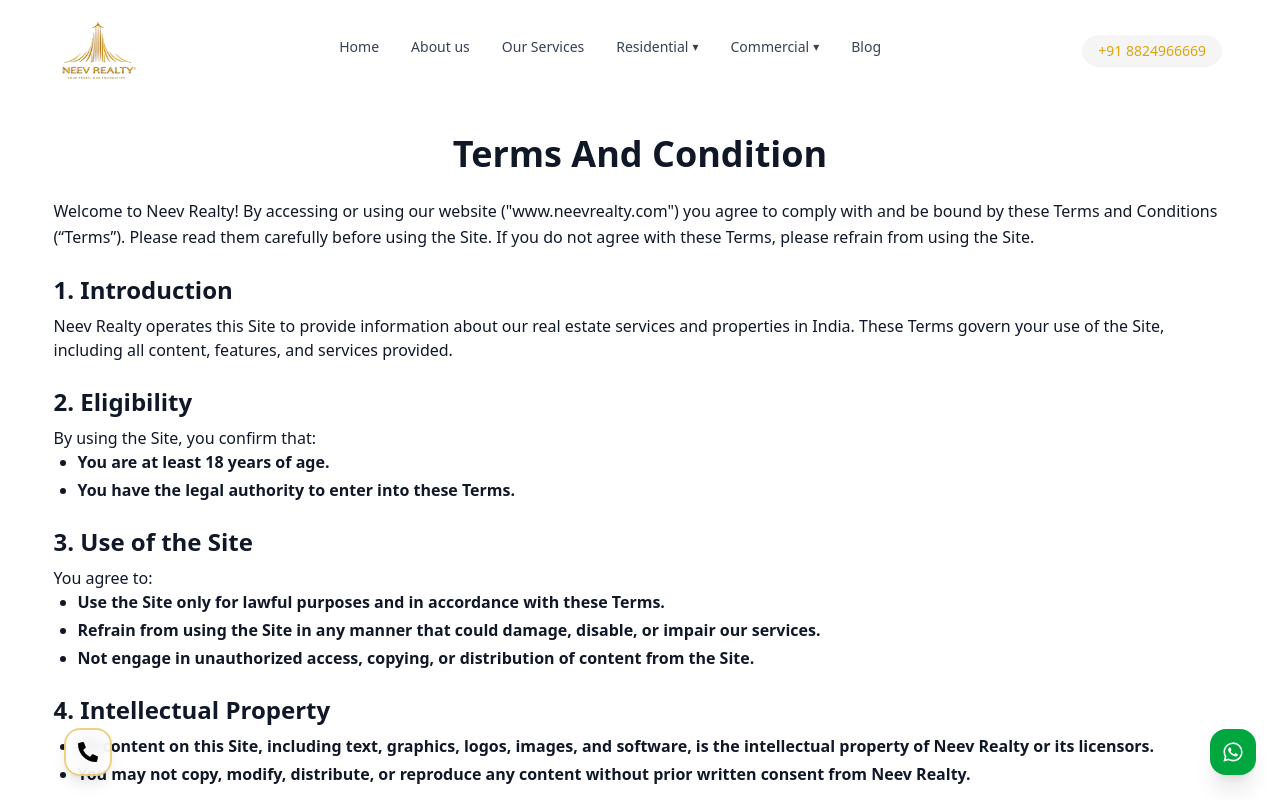
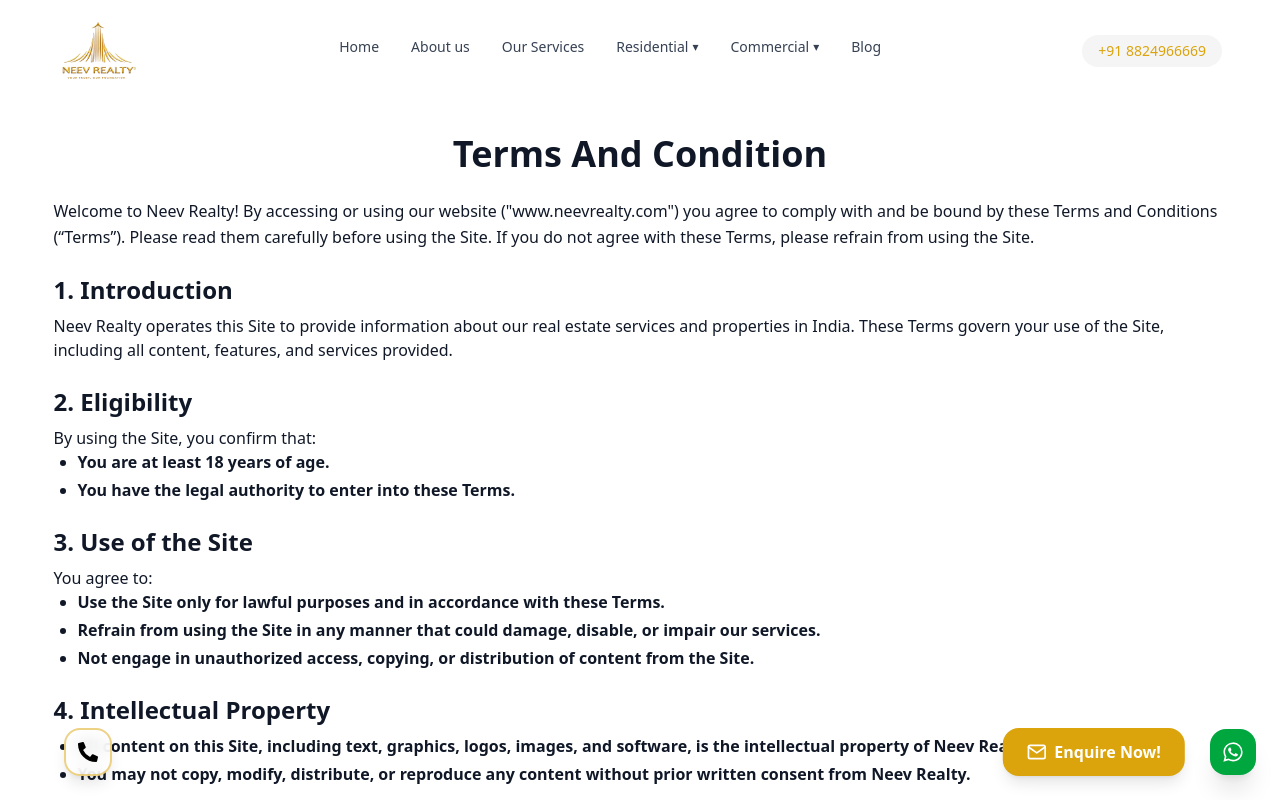
Before and after one commit to Pawancmj/neev-reality, a Next.js app: page /terms in a window 1280 px wide. Shown: the top 800 px of the page. Built offline with nearby package versions, Linux system fonts and the light colour scheme.

Commit message:
Enquiry now sticky

```diff
--- a/src/app/reusable_components/stickyicons/stickyicon.tsx
+++ b/src/app/reusable_components/stickyicons/stickyicon.tsx
@@ -11,18 +11,18 @@ export default function StickyIcons() {
   const [showEnquiryPopup, setShowEnquiryPopup] = useState(false);
   const pathname = usePathname();
 
-  // Home page only (/) OR root path
-  const isHomePage = pathname === "/";
-  const isPropertyPage = pathname.startsWith("/residential/");
+  // ❌ Hide only on slug pages
+  const isSlugPage = pathname.startsWith("/residential/");
 
   return (
     <>
       {/* ================= STICKY BAR ================= */}
       <div className="fixed bottom-0 left-0 z-50 w-full">
 
-        {/* ========= MOBILE VERSION - BOTH BUTTONS ALWAYS ========= */}
+        {/* ========= MOBILE VERSION ========= */}
         <div className="sm:hidden w-full bg-white py-2 shadow-lg">
           <div className="flex justify-center gap-2 max-w-md mx-auto px-4">
+
             {/* WhatsApp — ALWAYS */}
             <button className="flex-1 flex items-center justify-center border border-green-500 text-green-600 px-4 py-3 rounded-2xl font-medium gap-2 shadow-md hover:shadow-lg transition-all">
               <IoLogoWhatsapp size={24} />
@@ -37,11 +37,13 @@ export default function StickyIcons() {
               <FiMail size={24} />
               Enquire
             </button>
+
           </div>
         </div>
 
-        {/* ========= DESKTOP / TABLET VERSION ========= */}
+        {/* ========= DESKTOP / TABLET ========= */}
         <div className="hidden sm:flex mx-auto max-w-5xl items-center justify-between px-4 py-2 h-20 md:h-24">
+
           {/* Phone — ALWAYS */}
           <div className="group absolute left-4 md:left-16">
             <div className="border-2 border-[#DBA40D]/50 bg-white/80 backdrop-blur-sm rounded-2xl p-3 shadow-lg hover:scale-110 hover:border-[#DBA40D] transition-all">
@@ -49,8 +51,8 @@ export default function StickyIcons() {
             </div>
           </div>
 
-          {/* Enquire Button — ONLY ON HOME PAGE (/) */}
-          {isHomePage && (
+          {/* Enquire Now — ALL PAGES EXCEPT SLUG */}
+          {!isSlugPage && (
             <div className="absolute right-1 -translate-x-1/2 bottom-6">
               <button
                 onClick={() => setShowEnquiryPopup(true)}
@@ -68,6 +70,7 @@ export default function StickyIcons() {
               <IoLogoWhatsapp size={22} />
             </div>
           </div>
+
         </div>
       </div>
 
@@ -76,7 +79,6 @@ export default function StickyIcons() {
         <GetInTouchModal
           open={showEnquiryPopup}
           onClose={() => setShowEnquiryPopup(false)}
-
         />
       )}
     </>
```
